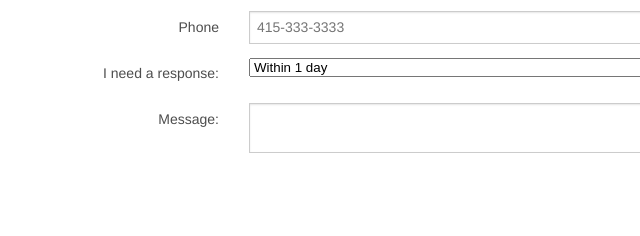
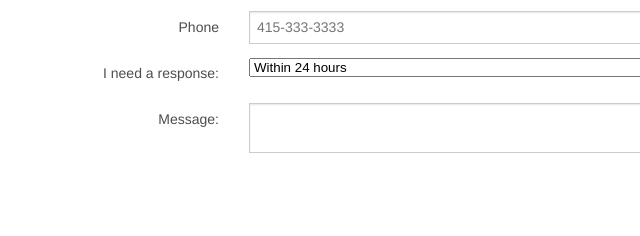
Before and after one commit to AntoineBarbier/form-exercise, a plain HTML site: page index.html in a window 1280 px wide. Shown: the part 174-410 px from the top of the page, 156-796 px from the left. Drawn offline with Linux system fonts and the light colour scheme.

Commit message:
Modified 1 day to 24h

```diff
--- a/index.html
+++ b/index.html
@@ -45,7 +45,7 @@
 			<div class="small-9 columns">
 				<select name="urgency">
 					<option value="urgent">Within 1 hour</option>
-					<option value="normal" selected>Within 1 day</option>
+					<option value="normal" selected>Within 24 hours</option>
 					<option value="not urgent">Within 3 days</option>
 				</select>
 			</div>
```
